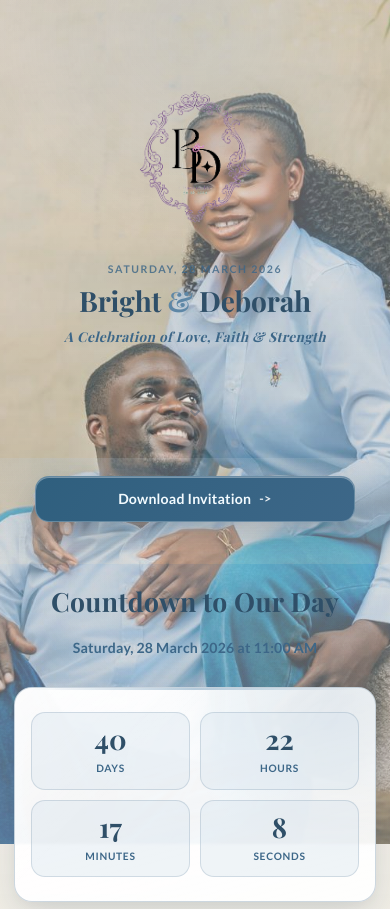
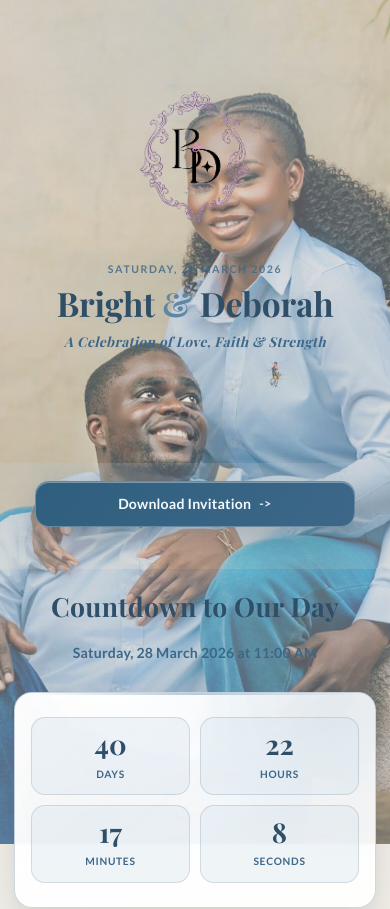
Before and after one commit to Dominic62q/wedding, a React (Vite) app: page / in a window 390 px wide. Shown: the top 909 px of the page. Built offline with nearby package versions, Linux system fonts and the light colour scheme; a web font is replaced by a local one.

Commit message:
Increase mobile hero title size

```diff
--- a/src/style.css
+++ b/src/style.css
@@ -1211,9 +1211,9 @@ p {
   }
 
   .hero-title {
-    font-size: clamp(1.5rem, 7.2vw, 1.95rem);
-    line-height: 1.06;
-    letter-spacing: -0.15px;
+    font-size: clamp(1.8rem, 8.6vw, 2.35rem);
+    line-height: 1.04;
+    letter-spacing: -0.2px;
   }
 
   .hero-logo {
@@ -1563,8 +1563,8 @@ p {
   }
 
   .hero-title {
-    font-size: clamp(1.46rem, 8.1vw, 1.78rem);
-    letter-spacing: -0.25px;
+    font-size: clamp(1.68rem, 8.8vw, 2rem);
+    letter-spacing: -0.22px;
   }
 
   .hero-logo {
```
